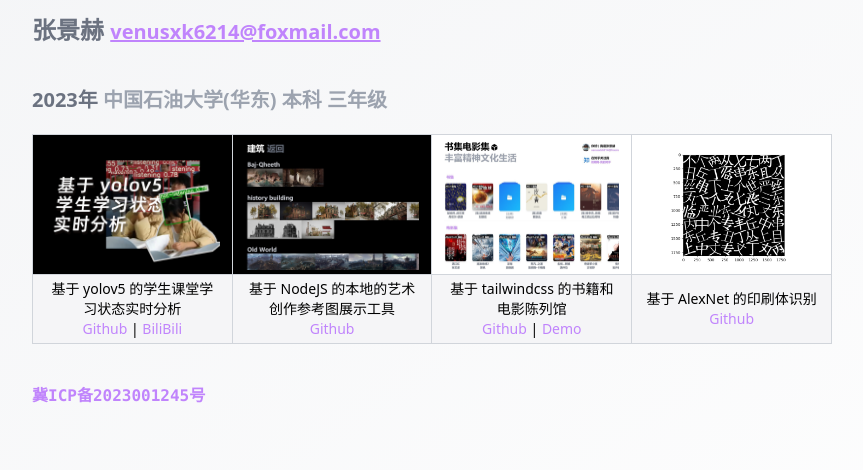
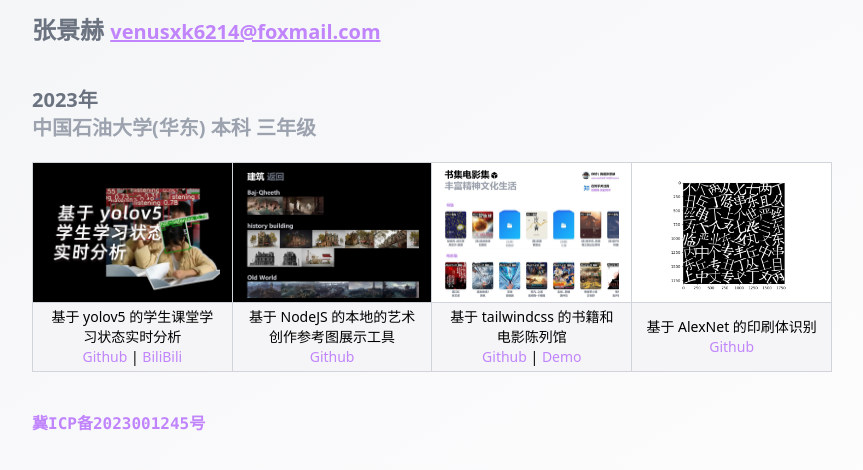
Before and after one commit to VenusXK/www.venusxk.com, a website: page source_file/index.html in a window 1280 px wide. Shown: the part 146-616 px from the top of the page, without its empty margins (96-959 px from the left). Drawn offline with Linux system fonts and the light colour scheme.

Commit message:
redegin content form

```diff
--- a/source_file/index.html
+++ b/source_file/index.html
@@ -17,7 +17,7 @@
                 <span>张景赫</span>
                 <a href="mailto:venusxk6214@foxmail.com"><span class="text-xl underline underline-offset-3">venusxk6214@foxmail.com</span></a>
             </div>
-            <span class=" text-xl text-gray-500  w-40">2023年 <span class="text-gray-400">中国石油大学(华东) 本科 三年级</span></span>
+            <span class=" text-xl text-gray-500  w-40">2023年 <span class="text-gray-400"><br>中国石油大学(华东) 本科 三年级</span></span>
                 <div class="w-full overflow-x-auto mb-10">
                     <div id="me-table-container" class="mt-5 w-[800]">
                         <table id="me-table">
```
Also changed, not shown: source_file/output.css.
